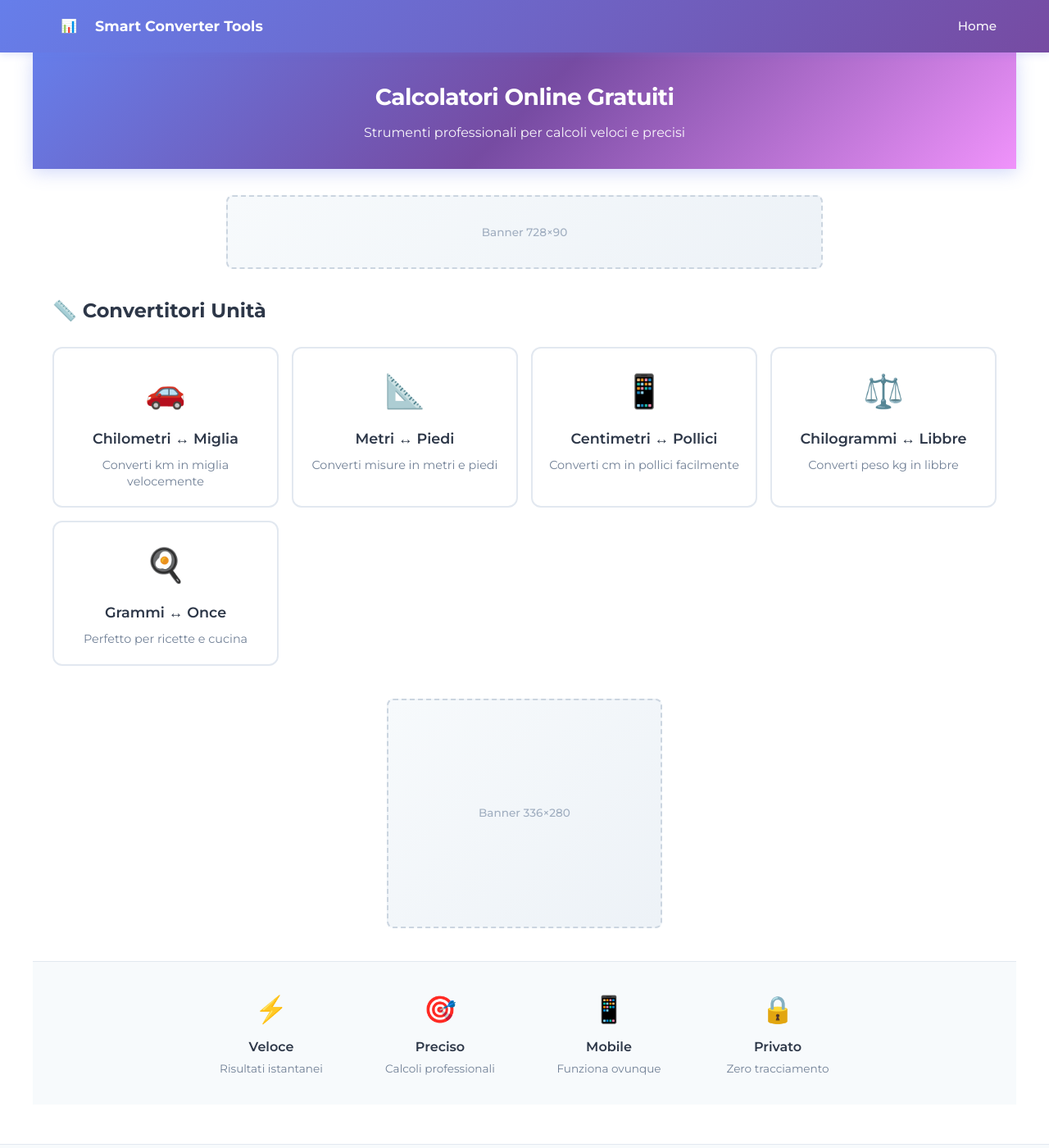
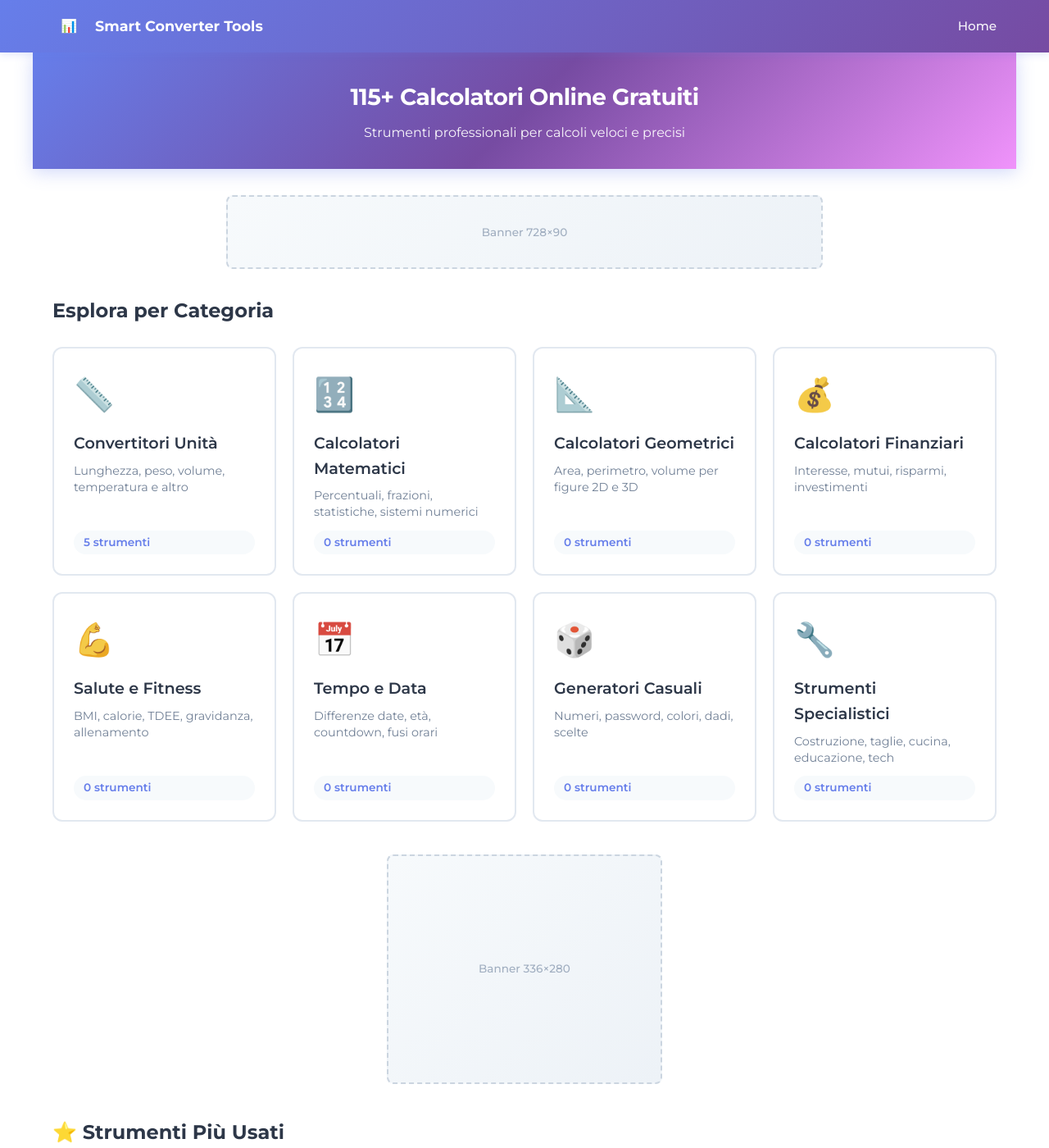
Before and after one commit to Calculator-Platform/smart-converter-tools, a Jekyll site: the page built from index.html, in a window 1280 px wide and 1400 px high. Shown: the whole window at 82% size. Built offline with Jekyll 4.4.1, drawn with Linux system fonts in a browser that asks for light colours; some of the changed text lies outside the part shown.

Commit message:
Enhance index.html with new categories and SEO updates
Updated the page title and description for better SEO. Added new categories and tools sections to enhance user navigation.

```diff
--- a/index.html
+++ b/index.html
@@ -1,11 +1,11 @@
 ---
 layout: default
 title: "Calcolatori e Convertitori Online Gratuiti | Smart Converter Tools"
-description: "Strumenti gratuiti per convertire unità di misura. Converti chilometri in miglia, kg in libbre, metri in piedi e molto altro."
+description: "115+ strumenti gratuiti: convertitori unità, calcolatori matematici, geometrici, finanziari, salute e altro. Veloci, precisi e sempre gratuiti."
 ---
 
 <div class="hero-compact">
-  <h1>Calcolatori Online Gratuiti</h1>
+  <h1>115+ Calcolatori Online Gratuiti</h1>
   <p>Strumenti professionali per calcoli veloci e precisi</p>
 </div>
 
@@ -15,38 +15,65 @@ description: "Strumenti gratuiti per convertire unità di misura. Converti chilo
   </div>
 </div>
 
-<section class="tools-grid">
-  <h2 class="section-title">📏 Convertitori Unità</h2>
+<!-- CATEGORIE PRINCIPALI -->
+<section class="categories-section">
+  <h2 class="section-title">Esplora per Categoria</h2>
 
-  <div class="tool-cards">
-    <a href="{{ site.baseurl }}/calcolatori/convertitore-chilometri-miglia/" class="tool-card">
-      <div class="tool-icon">🚗</div>
-      <h3>Chilometri ↔ Miglia</h3>
-      <p>Converti km in miglia velocemente</p>
+  <div class="category-cards">
+    <a href="{{ site.baseurl }}/convertitori-unita/" class="category-card">
+      <span class="category-icon">📏</span>
+      <h3>Convertitori Unità</h3>
+      <p>Lunghezza, peso, volume, temperatura e altro</p>
+      <span class="category-count">{% assign count = site.calcolatori | where: "category", "convertitori-unita" | size %}{{ count }} strumenti</span>
     </a>
 
-    <a href="{{ site.baseurl }}/calcolatori/convertitore-metri-piedi/" class="tool-card">
-      <div class="tool-icon">📐</div>
-      <h3>Metri ↔ Piedi</h3>
-      <p>Converti misure in metri e piedi</p>
+    <a href="{{ site.baseurl }}/calcolatori-matematici/" class="category-card">
+      <span class="category-icon">🔢</span>
+      <h3>Calcolatori Matematici</h3>
+      <p>Percentuali, frazioni, statistiche, sistemi numerici</p>
+      <span class="category-count">{% assign count = site.calcolatori | where: "category", "calcolatori-matematici" | size %}{{ count }} strumenti</span>
     </a>
 
-    <a href="{{ site.baseurl }}/calcolatori/convertitore-centimetri-pollici/" class="tool-card">
-      <div class="tool-icon">📱</div>
-      <h3>Centimetri ↔ Pollici</h3>
-      <p>Converti cm in pollici facilmente</p>
+    <a href="{{ site.baseurl }}/calcolatori-geometrici/" class="category-card">
+      <span class="category-icon">📐</span>
+      <h3>Calcolatori Geometrici</h3>
+      <p>Area, perimetro, volume per figure 2D e 3D</p>
+      <span class="category-count">{% assign count = site.calcolatori | where: "category", "calcolatori-geometrici" | size %}{{ count }} strumenti</span>
     </a>
 
-    <a href="{{ site.baseurl }}/calcolatori/convertitore-chilogrammi-libbre/" class="tool-card">
-      <div class="tool-icon">⚖️</div>
-      <h3>Chilogrammi ↔ Libbre</h3>
-      <p>Converti peso kg in libbre</p>
+    <a href="{{ site.baseurl }}/calcolatori-finanziari/" class="category-card">
+      <span class="category-icon">💰</span>
+      <h3>Calcolatori Finanziari</h3>
+      <p>Interesse, mutui, risparmi, investimenti</p>
+      <span class="category-count">{% assign count = site.calcolatori | where: "category", "calcolatori-finanziari" | size %}{{ count }} strumenti</span>
     </a>
 
-    <a href="{{ site.baseurl }}/calcolatori/convertitore-grammi-once/" class="tool-card">
-      <div class="tool-icon">🍳</div>
-      <h3>Grammi ↔ Once</h3>
-      <p>Perfetto per ricette e cucina</p>
+    <a href="{{ site.baseurl }}/salute-fitness/" class="category-card">
+      <span class="category-icon">💪</span>
+      <h3>Salute e Fitness</h3>
+      <p>BMI, calorie, TDEE, gravidanza, allenamento</p>
+      <span class="category-count">{% assign count = site.calcolatori | where: "category", "salute-fitness" | size %}{{ count }} strumenti</span>
+    </a>
+
+    <a href="{{ site.baseurl }}/tempo-data/" class="category-card">
+      <span class="category-icon">📅</span>
+      <h3>Tempo e Data</h3>
+      <p>Differenze date, età, countdown, fusi orari</p>
+      <span class="category-count">{% assign count = site.calcolatori | where: "category", "tempo-data" | size %}{{ count }} strumenti</span>
+    </a>
+
+    <a href="{{ site.baseurl }}/generatori-casuali/" class="category-card">
+      <span class="category-icon">🎲</span>
+      <h3>Generatori Casuali</h3>
+      <p>Numeri, password, colori, dadi, scelte</p>
+      <span class="category-count">{% assign count = site.calcolatori | where: "category", "generatori-casuali" | size %}{{ count }} strumenti</span>
+    </a>
+
+    <a href="{{ site.baseurl }}/strumenti-specialistici/" class="category-card">
+      <span class="category-icon">🔧</span>
+      <h3>Strumenti Specialistici</h3>
+      <p>Costruzione, taglie, cucina, educazione, tech</p>
+      <span class="category-count">{% assign count = site.calcolatori | where: "category", "strumenti-specialistici" | size %}{{ count }} strumenti</span>
     </a>
   </div>
 </section>
@@ -57,6 +84,29 @@ description: "Strumenti gratuiti per convertire unità di misura. Converti chilo
   </div>
 </div>
 
+<!-- STRUMENTI PIÙ POPOLARI (dinamico - primi 6 tool) -->
+<section class="featured-section">
+  <h2 class="section-title">⭐ Strumenti Più Usati</h2>
+
+  <div class="tool-cards">
+    {% comment %}
+    Mostra primi 6 tool dalla collection
+    In futuro: aggiungi campo "featured: true" nel frontmatter per scegliere manualmente
+    {% endcomment %}
+
+    {% assign featured_tools = site.calcolatori | sort: "date" | reverse | limit: 6 %}
+
+    {% for tool in featured_tools %}
+    <a href="{{ tool.url | relative_url }}" class="tool-card">
+      <div class="tool-icon">{{ tool.emoji | default: "🔧" }}</div>
+      <h3>{{ tool.title | split: "|" | first | strip }}</h3>
+      <p>{{ tool.description | truncate: 80 }}</p>
+    </a>
+    {% endfor %}
+  </div>
+</section>
+
+<!-- FEATURES SECTION -->
 <section class="features-section">
   <div class="feature-grid">
     <div class="feature">
@@ -82,12 +132,47 @@ description: "Strumenti gratuiti per convertire unità di misura. Converti chilo
   </div>
 </section>
 
+<!-- Structured Data - WebSite -->
+<script type="application/ld+json">
+{
+  "@context": "https://schema.org",
+  "@type": "WebSite",
+  "name": "{{ site.title }}",
+  "description": "{{ site.description }}",
+  "url": "{{ site.url }}{{ site.baseurl }}/",
+  "potentialAction": {
+    "@type": "SearchAction",
+    "target": "{{ site.url }}{{ site.baseurl }}/search?q={search_term_string}",
+    "query-input": "required name=search_term_string"
+  },
+  "inLanguage": "it-IT",
+  "publisher": {
+    "@type": "Organization",
+    "name": "{{ site.title }}"
+  }
+}
+</script>
+
 <style>
 .hero-compact{background:linear-gradient(135deg,#667eea 0%,#764ba2 50%,#f093fb 100%);padding:2rem 1.5rem;text-align:center;margin:-1.5rem -1.5rem 2rem -1.5rem;box-shadow:0 4px 20px rgba(102,126,234,0.3)}
 .hero-compact h1{color:white;font-size:1.75rem;font-weight:700;margin:0 0 0.5rem 0;letter-spacing:-0.02em}
 .hero-compact p{color:white;font-size:1rem;margin:0;font-weight:400;opacity:0.95}
+
 .section-title{color:#2d3748;font-size:1.5rem;font-weight:700;margin:0 0 1.5rem 0;display:flex;align-items:center;gap:0.5rem}
-.tools-grid{margin-bottom:2.5rem}
+
+.categories-section{margin-bottom:2.5rem}
+.category-cards{display:grid;grid-template-columns:repeat(auto-fit,minmax(260px,1fr));gap:1.25rem}
+.category-card{background:white;border:2px solid #e2e8f0;border-radius:12px;padding:1.5rem;text-decoration:none;transition:all 0.3s cubic-bezier(0.4,0,0.2,1);display:flex;flex-direction:column;position:relative;overflow:hidden}
+.category-card::before{content:'';position:absolute;top:0;left:0;right:0;height:4px;background:linear-gradient(90deg,#667eea,#764ba2);transform:scaleX(0);transition:transform 0.3s ease}
+.category-card:hover::before{transform:scaleX(1)}
+.category-card:hover{border-color:#667eea;transform:translateY(-4px);box-shadow:0 12px 24px rgba(102,126,234,0.15)}
+.category-icon{font-size:2.5rem;margin-bottom:0.75rem;filter:grayscale(0.2);transition:all 0.3s ease}
+.category-card:hover .category-icon{filter:grayscale(0);transform:scale(1.1)}
+.category-card h3{color:#2d3748;font-size:1.2rem;font-weight:600;margin:0 0 0.5rem 0}
+.category-card p{color:#718096;font-size:0.9rem;margin:0 0 0.75rem 0;line-height:1.4;flex-grow:1}
+.category-count{color:#667eea;font-size:0.85rem;font-weight:600;display:inline-block;padding:0.25rem 0.75rem;background:#f7fafc;border-radius:20px}
+
+.featured-section{margin-bottom:2.5rem}
 .tool-cards{display:grid;grid-template-columns:repeat(auto-fit,minmax(240px,1fr));gap:1rem}
 .tool-card{background:white;border:2px solid #e2e8f0;border-radius:12px;padding:1.25rem;text-decoration:none;transition:all 0.3s cubic-bezier(0.4,0,0.2,1);display:flex;flex-direction:column;align-items:center;text-align:center;position:relative;overflow:hidden}
 .tool-card::before{content:'';position:absolute;top:0;left:0;right:0;height:4px;background:linear-gradient(90deg,#667eea,#764ba2);transform:scaleX(0);transition:transform 0.3s ease}
@@ -97,36 +182,31 @@ description: "Strumenti gratuiti per convertire unità di misura. Converti chilo
 .tool-card:hover .tool-icon{filter:grayscale(0);transform:scale(1.1)}
 .tool-card h3{color:#2d3748;font-size:1.1rem;font-weight:600;margin:0 0 0.5rem 0}
 .tool-card p{color:#718096;font-size:0.9rem;margin:0;line-height:1.4}
+
 .features-section{background:#f7fafc;padding:2rem 1.5rem;margin:2.5rem -1.5rem -1.5rem -1.5rem;border-top:1px solid #e2e8f0}
 .feature-grid{display:grid;grid-template-columns:repeat(auto-fit,minmax(140px,1fr));gap:1.5rem;max-width:800px;margin:0 auto}
 .feature{text-align:center}
 .feature-icon{font-size:2rem;margin-bottom:0.5rem}
 .feature h3{color:#2d3748;font-size:1rem;font-weight:600;margin:0 0 0.25rem 0}
 .feature p{color:#718096;font-size:0.85rem;margin:0}
+
 .ad-container{display:flex;flex-direction:column;align-items:center;margin:2rem 0}
 .ad-hero{margin:1.5rem 0 2rem 0}
 .ad-primary{margin:2.5rem 0}
-.ad-label{font-size:0.7rem;color:#a0aec0;text-transform:uppercase;letter-spacing:0.05em;margin-bottom:0.5rem;font-weight:500}
 .ad-placeholder{background:linear-gradient(135deg,#f7fafc 0%,#edf2f7 100%);border:2px dashed #cbd5e0;border-radius:8px;display:flex;align-items:center;justify-content:center}
-
-/* Banner homepage: 728x90 desktop, 320x50 mobile (rettangolare piccolo) */
 .ad-leaderboard{width:728px;height:90px;max-width:100%}
-
-/* Banner secondario: 336x280 desktop, 300x250 mobile */
 .ad-rectangle{width:336px;height:280px;max-width:100%}
-
 .ad-text{color:#a0aec0;font-size:0.85rem;font-weight:500}
 
 @media (max-width:768px){
-/* Banner superiore diventa piccolo ma rimane visibile e rettangolare */
 .ad-leaderboard{width:320px;height:50px}
-
 .ad-rectangle{width:300px;height:250px}
-
 .hero-compact{padding:1.5rem 1rem;margin:-1rem -1rem 1.5rem -1rem}
 .hero-compact h1{font-size:1.5rem}
 .hero-compact p{font-size:0.95rem}
 .section-title{font-size:1.3rem}
+.category-cards{grid-template-columns:1fr;gap:1rem}
+.category-card{padding:1.25rem}
 .tool-cards{grid-template-columns:1fr;gap:0.75rem}
 .tool-card{padding:1rem}
 .feature-grid{grid-template-columns:repeat(2,1fr);gap:1rem}
```
